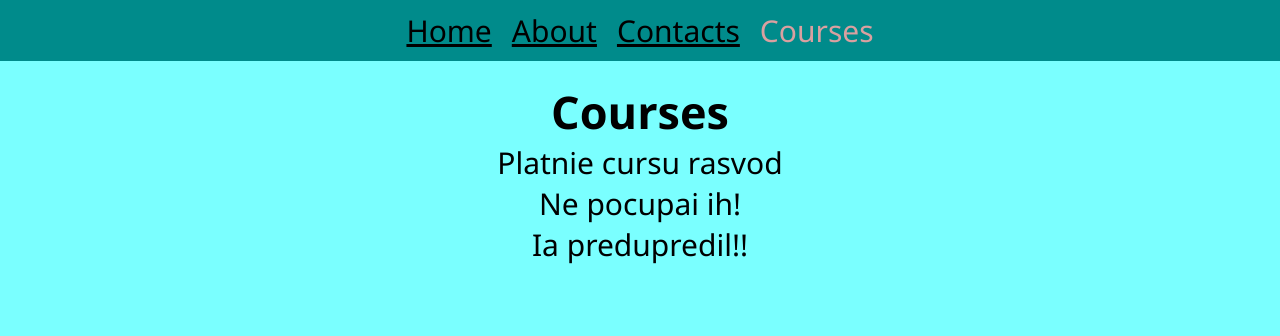
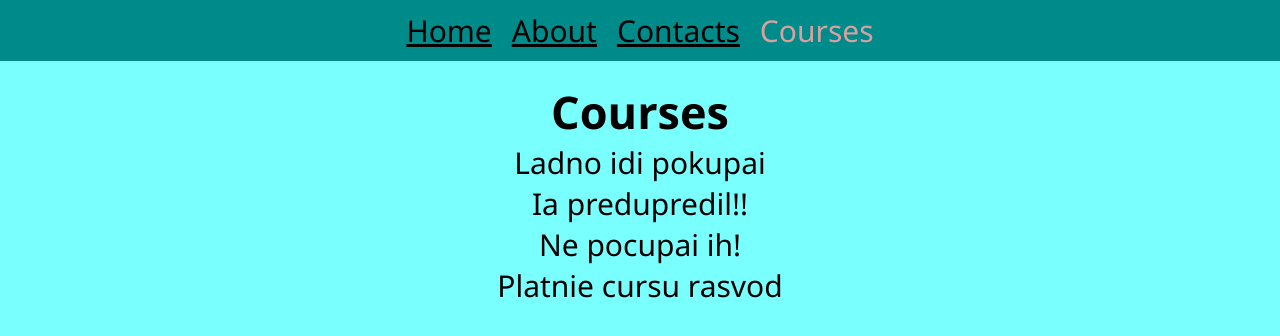
Before and after one commit to Andrei29SE/Reactrouting, a React (Create React App) app: page /courses in a window 1280 px wide. Shown: the top 336 px of the page. Built offline with nearby package versions, Linux system fonts and the light colour scheme.

Commit message:
5- add sorting of courses

```diff
--- a/src/components/Courses.jsx
+++ b/src/components/Courses.jsx
@@ -1,10 +1,21 @@
-import { Link } from "react-router-dom"
+import { Link,useLocation } from "react-router-dom"
 import courses from "../data/courses"
+import  queryString  from "query-string"
+import { useState } from "react"
 
+function sortCourses(courses,key){
+    const sortedCourses = [...courses]
+    sortedCourses.sort((a, b)=> (a[key] > b[key]? 1:-1))
+    return sortedCourses
+}
 const Courses = () => {
+    const location = useLocation()
+    const querry = queryString.parse(location.search)
+    const[sortKey,setSortKey]=useState(querry.sort)
+    const[sortedCourses, setSortedCourses]=useState(sortCourses(courses,sortKey))
   return ( <>
             <h1>Courses</h1>
-            {courses.map((course)=>{
+            {sortedCourses.map((course)=>{
       return (<div key={course.id}>
           <Link to={course.slug} className="courseLink">
           {course.title}</Link>
--- a/src/components/SingleCourse.jsx
+++ b/src/components/SingleCourse.jsx
@@ -7,7 +7,6 @@ const SingleCourse = () => {
   const params = useParams()
   const navigate=useNavigate()
   const location = useLocation()
-  console.log(location)
   const course = courses.find((course)=> course.slug === params.slug)
 //   if (!course) { return <NotFound/>}
 useEffect(()=> {
--- a/src/data/courses.js
+++ b/src/data/courses.js
@@ -14,7 +14,13 @@ const courses = [
         title:'Ia predupredil!!',
         slug:'Python',
         id: 35
+    },
+    {
+        title:'Ladno idi pokupai',
+        slug:'С++',
+        id: 375
     }
+
 ]
 
 
```
